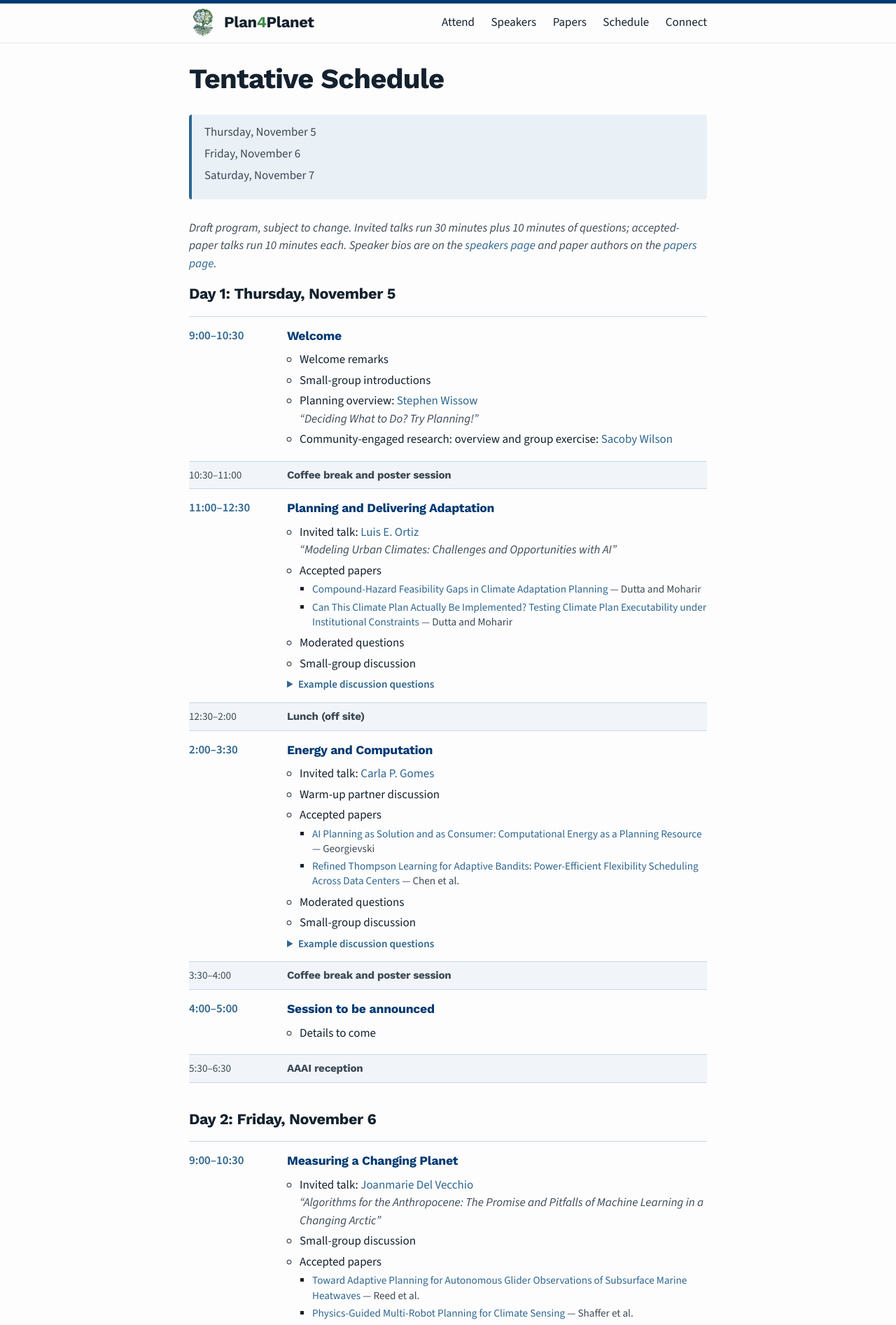
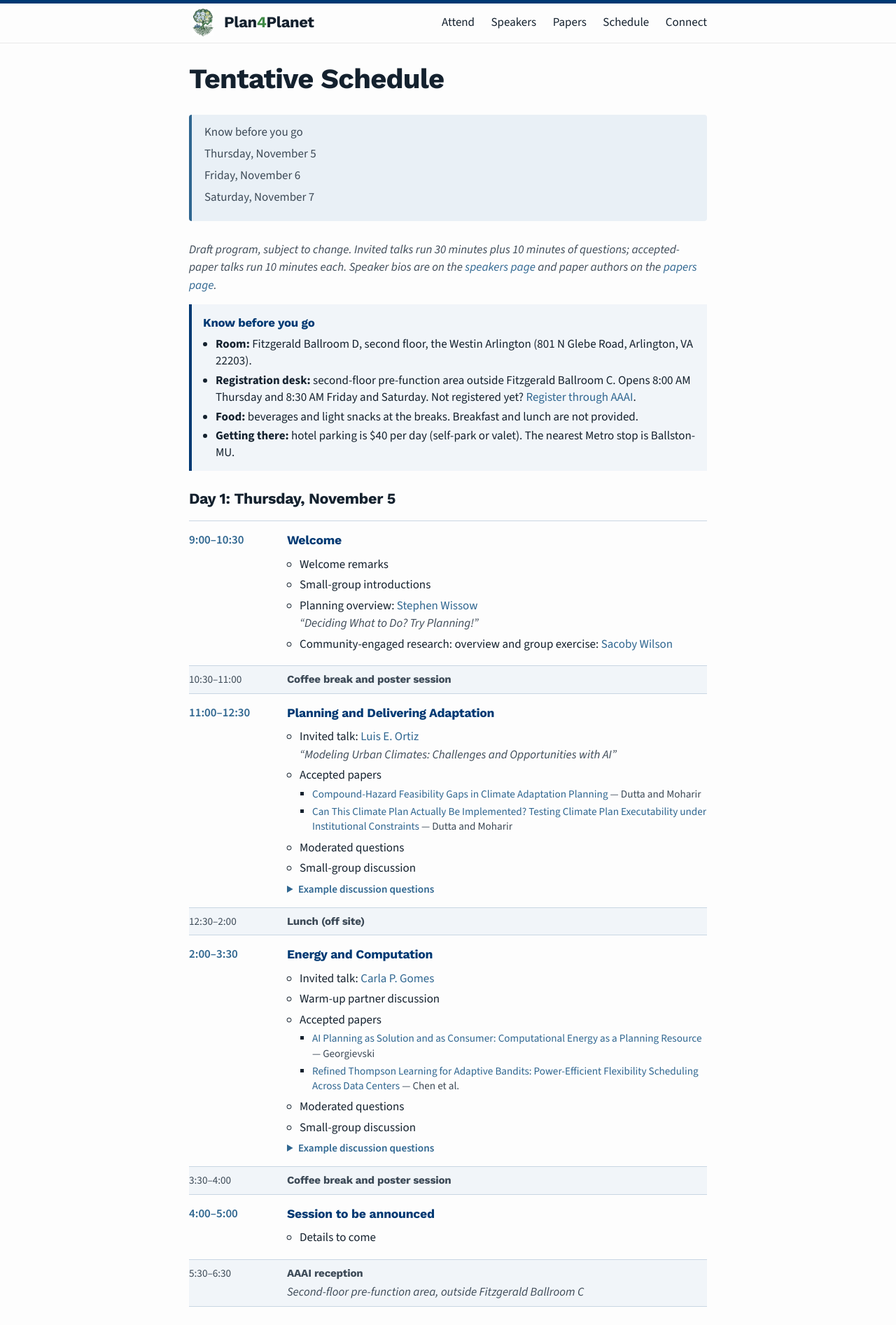
Before and after one commit to plan4planet/plan4planet.github.io, a Jekyll site: the page built from pages/schedule.md, in a window 1280 px wide. Shown: the top 1894 px of the page at 70% size. Built offline with Jekyll 4.4.1, drawn with Linux system fonts in a browser that asks for light colours; nearby versions of some CDN libraries; some of the changed text lies outside the part shown.

Commit message:
content: know-before-you-go box and room locations on the schedule

```diff
--- a/_data/schedule.yml
+++ b/_data/schedule.yml
@@ -67,6 +67,7 @@
         - label: Details to come
     - time: 5:30–6:30
       title: AAAI reception
+      subtitle: Second-floor pre-function area, outside Fitzgerald Ballroom C
 
 - day: Day 2
   date: Friday, November 6
@@ -146,6 +147,7 @@
         - "What topics would you like to explore in your own research coming out of this symposium?"
     - time: 5:30–6:30
       title: AAAI plenary
+      subtitle: Fitzgerald Ballroom C
 
 - day: Day 3
   date: Saturday, November 7
--- a/_sass/components/_schedule.scss
+++ b/_sass/components/_schedule.scss
@@ -3,6 +3,26 @@
 .schedule-note {
   color: var(--color-ink-soft);
   font-style: italic;
+}
+
+// "Know before you go" box above the program: room, registration desk, food, travel.
+.schedule-venue {
+  margin: 0 0 24px;
+}
+
+.schedule-venue h3 {
+  margin: 4px 0 6px;
+  color: var(--color-brand);
+  font-size: 1.05rem;
+}
+
+.schedule-venue ul {
+  margin: 0 0 4px 18px;
+}
+
+.schedule-venue li {
+  margin-bottom: 4px;
+  line-height: 1.4;
 }
 
 .schedule {
--- a/pages/schedule.md
+++ b/pages/schedule.md
@@ -7,6 +7,16 @@
 ---
 
 <p class="schedule-note">Draft program, subject to change. Invited talks run 30 minutes plus 10 minutes of questions; accepted-paper talks run 10 minutes each. Speaker bios are on the <a href="{{ '/speakers/' | relative_url }}">speakers page</a> and paper authors on the <a href="{{ '/papers/' | relative_url }}">papers page</a>.</p>
+
+<div class="callout schedule-venue">
+  <h3 id="know-before-you-go">Know before you go</h3>
+  <ul>
+    <li><strong>Room:</strong> Fitzgerald Ballroom D, second floor, the Westin Arlington (801 N Glebe Road, Arlington, VA 22203).</li>
+    <li><strong>Registration desk:</strong> second-floor pre-function area outside Fitzgerald Ballroom C. Opens 8:00 AM Thursday and 8:30 AM Friday and Saturday. Not registered yet? <a href="https://aaai.getregistered.net/2026-fall-symposium/register">Register through AAAI</a>.</li>
+    <li><strong>Food:</strong> beverages and light snacks at the breaks. Breakfast and lunch are not provided.</li>
+    <li><strong>Getting there:</strong> hotel parking is $40 per day (self-park or valet). The nearest Metro stop is Ballston-MU.</li>
+  </ul>
+</div>
 
 {% for day in site.data.schedule %}
 <h3 id="{{ day.id }}"><span class="schedule-day">{{ day.day }}:</span> {{ day.date }}</h3>
```
